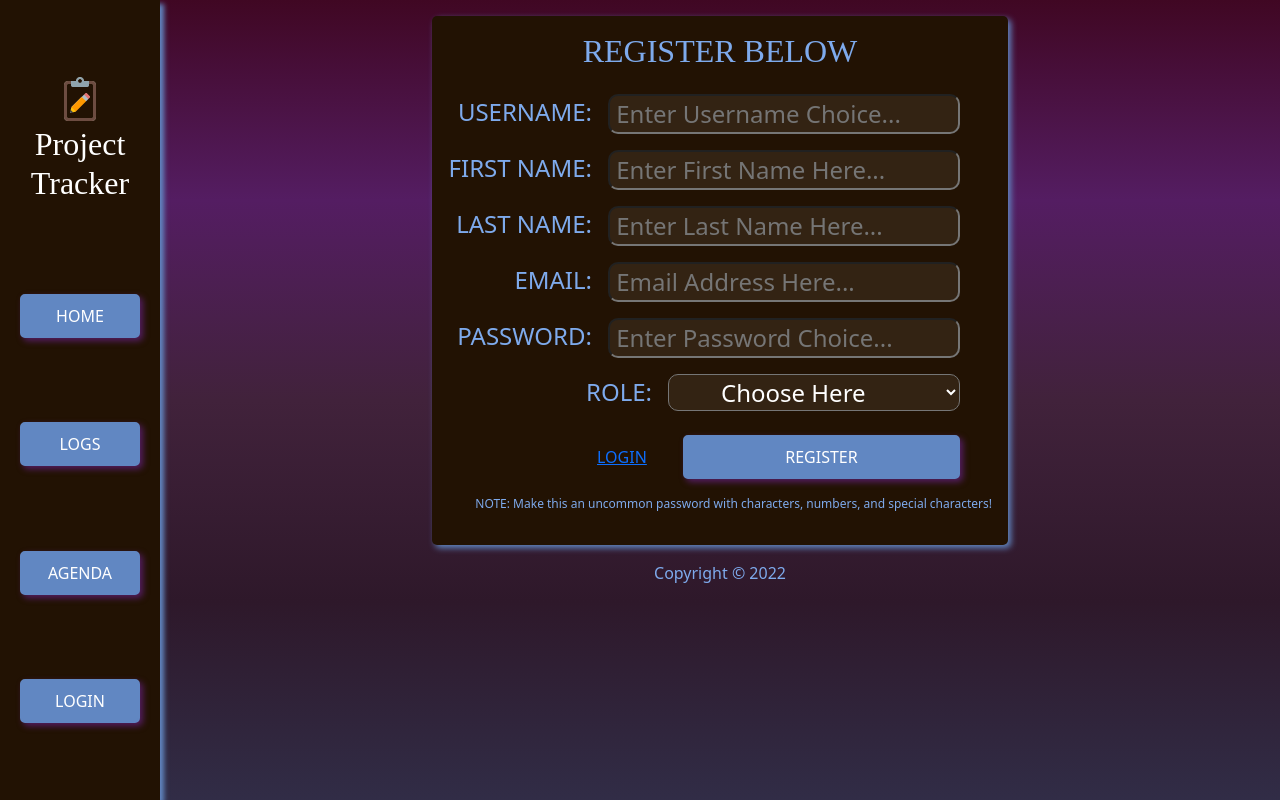
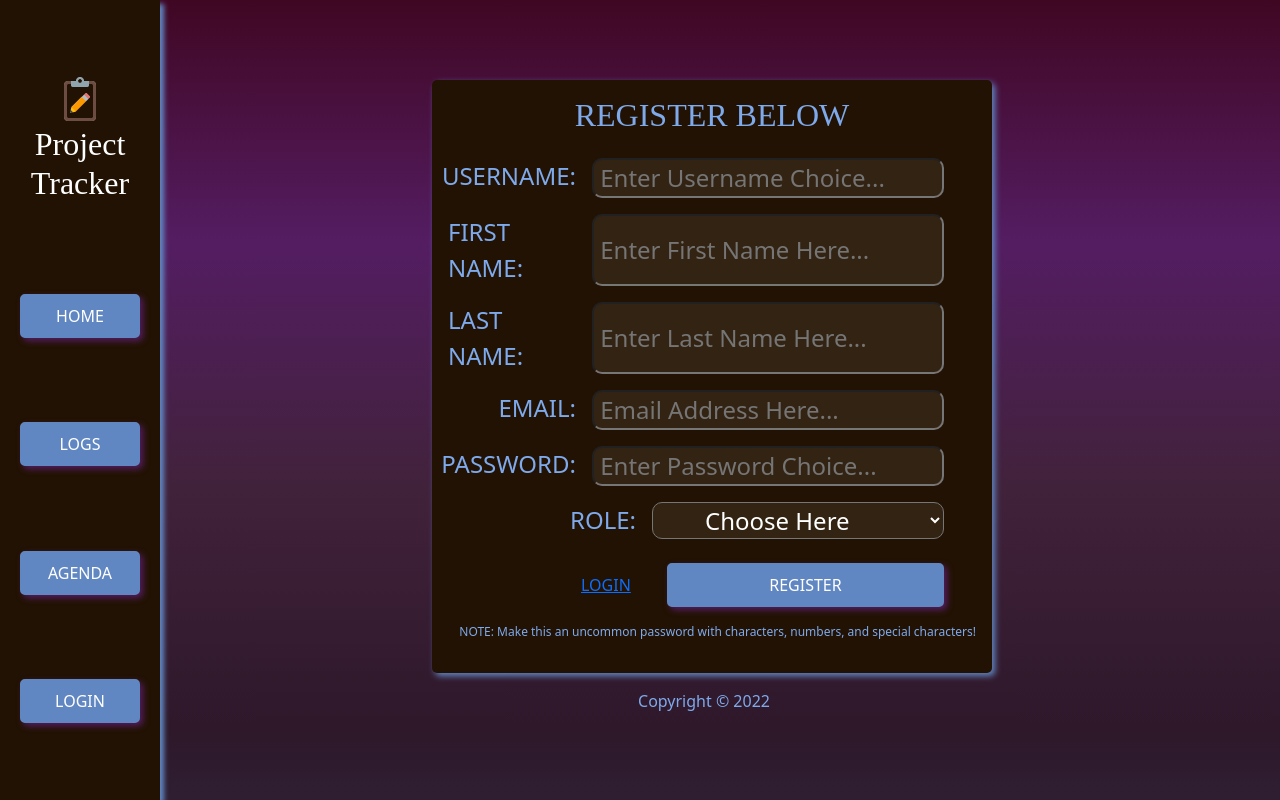
Before and after one commit to Reny8/Capstone, a React (Create React App) app in the folder frontend/: page /register in a window 1280 px wide. Shown: the top 800 px of the page. Built offline with nearby package versions, Linux system fonts and the light colour scheme.

Commit message:
Adjusted register page css

```diff
--- a/frontend/src/components/Footer/Footer.css
+++ b/frontend/src/components/Footer/Footer.css
@@ -1,7 +1,7 @@
 footer {
   position: relative;
   bottom:0;
-  left:7rem;
+  left:6rem;
   right:0;
   height:100%;
 
--- a/frontend/src/pages/LoginPage/LoginPage.css
+++ b/frontend/src/pages/LoginPage/LoginPage.css
@@ -9,7 +9,7 @@
   "top"
   "middle"
   "bottom";
-  padding-top: 8rem;
+  padding-top: 15%;
 }
 .grid-box{
 margin-top: 1rem;
--- a/frontend/src/pages/RegisterPage/RegisterPage.css
+++ b/frontend/src/pages/RegisterPage/RegisterPage.css
@@ -1,12 +1,12 @@
 .register-container .border-box {
-    margin-right: 13rem;
+    margin-right: 14rem;
     margin-left: 27rem;
     padding: 1rem;
     display: flex;
     align-items:flex-end;
 }
 .register-container {
-    padding-top: 1rem;
+    padding-top: 5rem;
 
 }
 .register-container .grid-box label {
```
